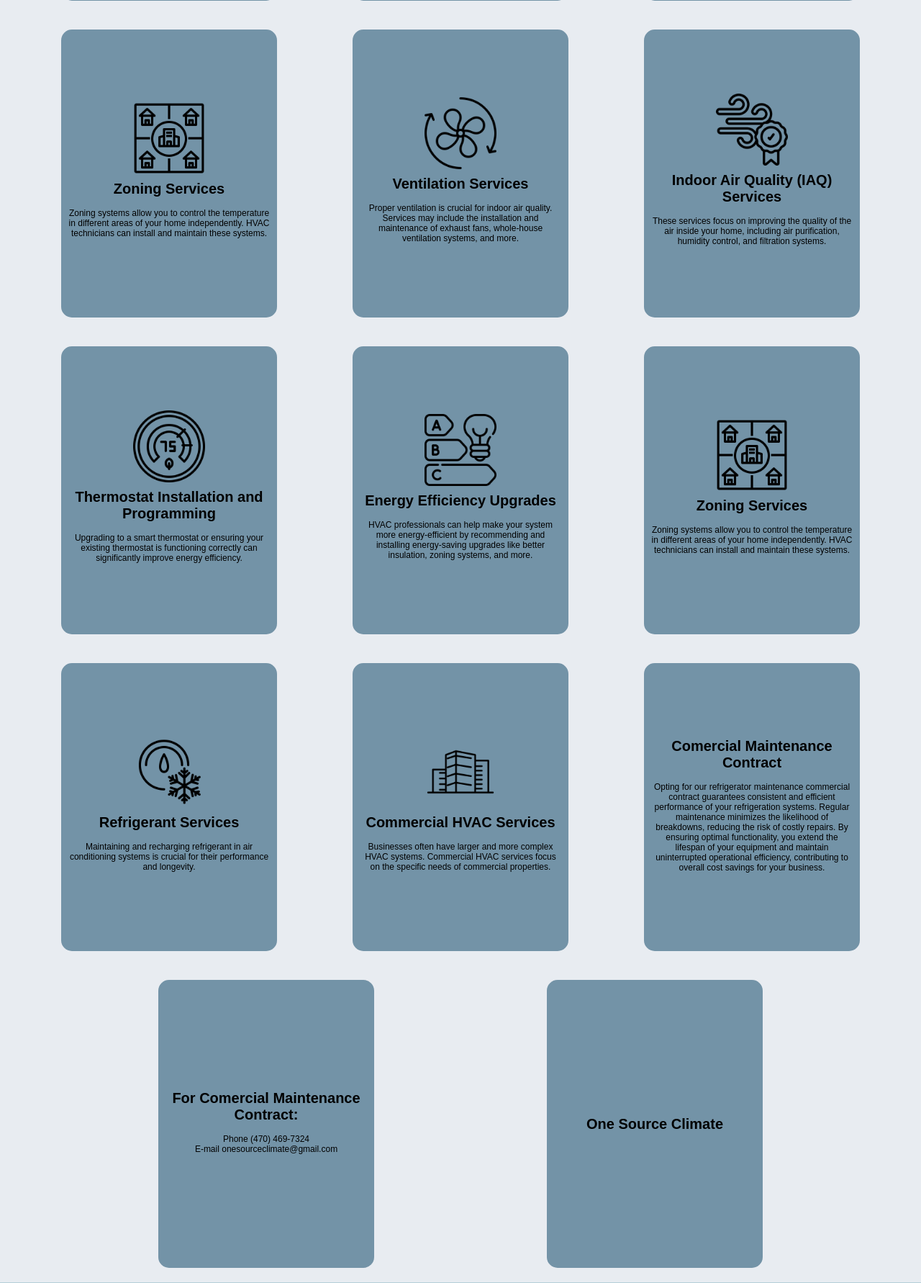
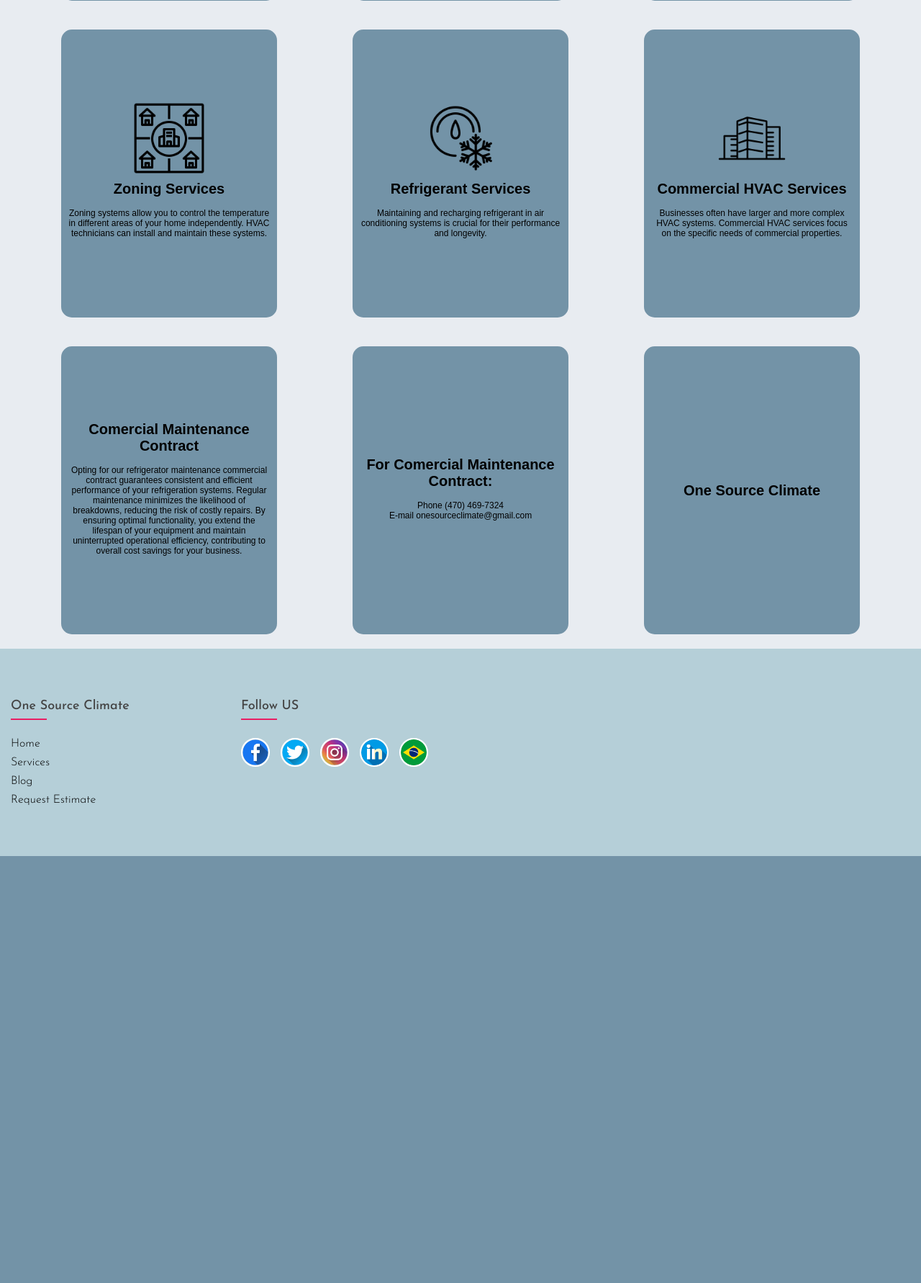
Before and after one commit to Andy2020code/hvac-01, a Flask app: page /service in a window 1280 px wide. Shown: the part 1834-3616 px from the top of the page at 72% size. After the commit the page ends 3023 px from the top, so only its background shows below. Run offline with Flask 3, Linux system fonts and the light colour scheme; some web fonts are replaced.

Commit message:
design update

```diff
--- a/static/css/index.css
+++ b/static/css/index.css
@@ -998,6 +998,10 @@
     width: 100%;
   }
 
+  .div-03-text-content-01 p{
+    width: 350px;
+  }
+
   .title-01-div-03{
   font-size: 20px;
 
@@ -1006,6 +1010,7 @@
 .title-02-div-03{
   font-size: 15px;
 }
+
 
 }
 
--- a/templates/service.html
+++ b/templates/service.html
@@ -114,43 +114,6 @@
 
 
         <div class="card01 card-04">
-            <div class="card01-img"> <img src="static/IMG/services-img/ventilation.png" alt=""></div>
-
-            <h1>Ventilation Services</h1>
-            <p>Proper ventilation is crucial for indoor air quality. Services may include the installation and maintenance of exhaust fans, whole-house ventilation systems, and more.</p>
-        </div>
-
-        <div class="card01 card-05">
-            <div class="card01-img"> <img src="static/IMG/services-img/air-quality.png" alt=""></div>
-
-            <h1>Indoor Air Quality (IAQ) Services</h1>
-            <p>These services focus on improving the quality of the air inside your home, including air purification, humidity control, and filtration systems.</p>
-        </div>
-
-        <div class="card01 card-06">
-            <div class="card01-img"> <img src="static/IMG/services-img/thermostat.png" alt=""></div>
-
-            <h1>Thermostat Installation and Programming</h1>
-            <p>Upgrading to a smart thermostat or ensuring your existing thermostat is functioning correctly can significantly improve energy efficiency.</p>
-        </div>
-
-        <div class="card01 card-07">
-            <div class="card01-img"> <img src="static/IMG/services-img/efficiency.png" alt=""></div>
-
-            <h1>Energy Efficiency Upgrades</h1>
-            <p>HVAC professionals can help make your system more energy-efficient by recommending and installing energy-saving upgrades like better insulation, zoning systems, and more.</p>
-        </div>
-
-        <div class="card01 card-04">
-            <div class="card01-img"> <img src="static/IMG/services-img/urban.png" alt=""></div>
-
-            <h1>Zoning Services</h1>
-            <p>Zoning systems allow you to control the temperature in different areas of your home independently. HVAC technicians can install and maintain these systems.</p>
-        </div>
-
-
-
-        <div class="card01 card-04">
             <div class="card01-img"> <img src="static/IMG/services-img/mode.png" alt=""></div>
 
             <h1>Refrigerant Services</h1>
```
